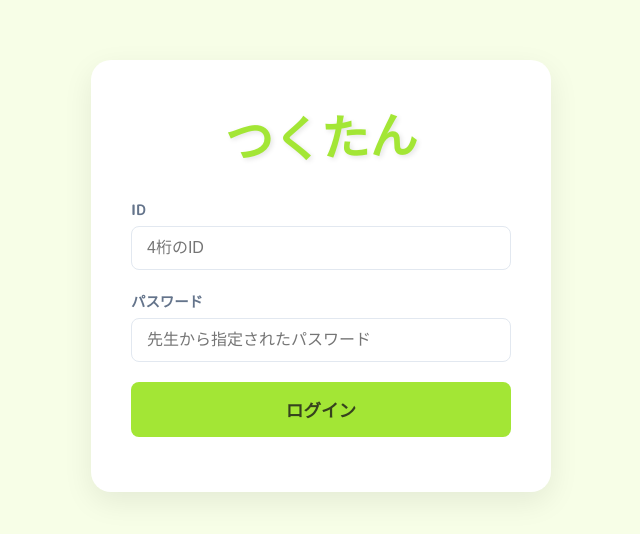
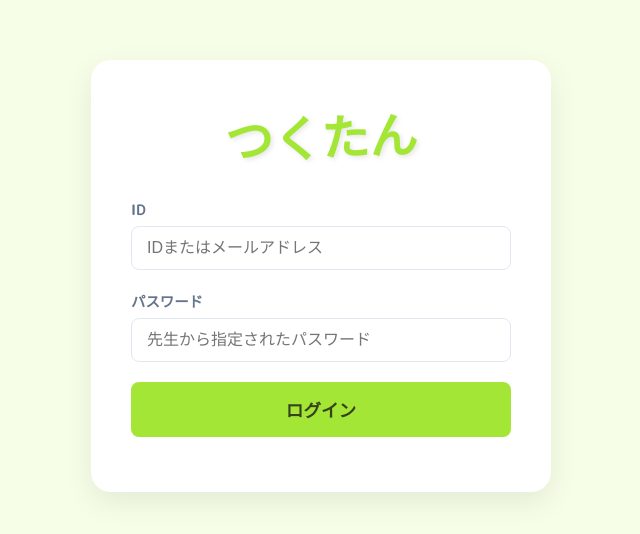
Before and after one commit to sgtokt1221/tsukutan-app, a React (Create React App) app: page / in a window 1280 px wide. Shown: the part 124-658 px from the top of the page, without its empty margins (319-959 px from the left). Built offline with nearby package versions, Linux system fonts and the light colour scheme; no server answers; a web font is replaced by a local one.

Commit message:
最初のコミット

```diff
--- a/src/LoginPage.js
+++ b/src/LoginPage.js
@@ -11,8 +11,8 @@ function LoginPage() {
       alert('IDとパスワードを入力してください。');
       return;
     }
-    // 生徒IDからメールアドレスを生成
-    const email = `${studentId}@tsukasafoods.com`;
+    // If studentId contains '@', treat it as a full email. Otherwise, append domain.
+    const email = studentId.includes('@') ? studentId : `${studentId}@tsukasafoods.com`;
     try {
       await signInWithEmailAndPassword(auth, email, password);
     } catch (error) {
@@ -31,8 +31,7 @@ function LoginPage() {
             type="text"
             value={studentId}
             onChange={(e) => setStudentId(e.target.value)}
-            placeholder="4桁のID"
-            maxLength="4"
+            placeholder="IDまたはメールアドレス"
           />
         </div>
         <div className="input-group">
```
